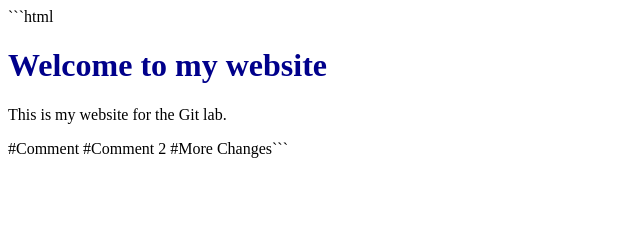
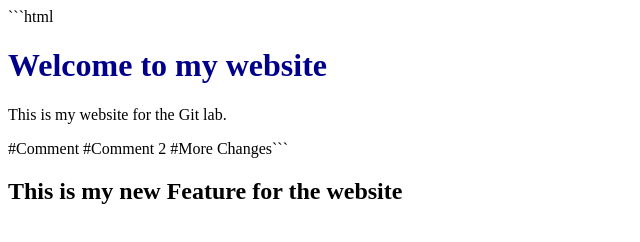
Before and after one commit to ronyaom00/devoplab3, a plain HTML site: page index.html in a window 1280 px wide. Shown: the whole page, without its empty margins (0-640 px from the left). Drawn offline with Linux system fonts and the light colour scheme.

Commit message:
Adding new Features for the website

````diff
--- a/index.html
+++ b/index.html
@@ -13,3 +13,4 @@
 #Comment
 #Comment 2
 #More Changes```
+<h2>This is my new Feature for the website</h2>
````
